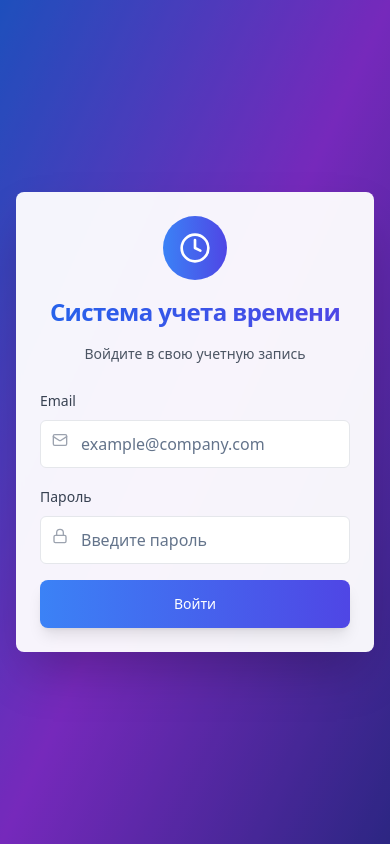
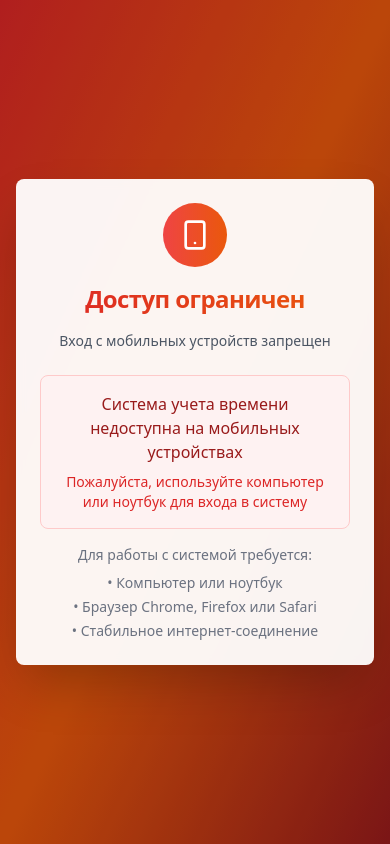
Before and after one commit to FLFantom/shift-sync-frontend, a React (Vite) app: page /login in a window 390 px wide. Built offline with nearby package versions, Linux system fonts and the light colour scheme.

Commit message:
feat: Block mobile login
Implement mobile device login restriction with a user-friendly message.

```diff
--- a/src/pages/Login.tsx
+++ b/src/pages/Login.tsx
@@ -1,4 +1,5 @@
-import { useState } from 'react';
+
+import { useState, useEffect } from 'react';
 import { useNavigate } from 'react-router-dom';
 import { useAuth } from '../contexts/AuthContext';
 import { useLogin } from '../hooks/useAuth';
@@ -6,14 +7,28 @@ import { Button } from '@/components/ui/button';
 import { Input } from '@/components/ui/input';
 import { Label } from '@/components/ui/label';
 import { Card, CardContent, CardDescription, CardHeader, CardTitle } from '@/components/ui/card';
-import { Clock, Mail, Lock } from 'lucide-react';
+import { Clock, Mail, Lock, Smartphone } from 'lucide-react';
 
 const Login = () => {
   const [email, setEmail] = useState('');
   const [password, setPassword] = useState('');
+  const [isMobile, setIsMobile] = useState(false);
   const { setUser, setToken } = useAuth();
   const navigate = useNavigate();
   const loginMutation = useLogin();
+
+  useEffect(() => {
+    const checkMobile = () => {
+      const userAgent = navigator.userAgent || navigator.vendor || (window as any).opera;
+      const mobileRegex = /android|webos|iphone|ipad|ipod|blackberry|iemobile|opera mini/i;
+      const isMobileDevice = mobileRegex.test(userAgent.toLowerCase()) || window.innerWidth <= 768;
+      setIsMobile(isMobileDevice);
+    };
+
+    checkMobile();
+    window.addEventListener('resize', checkMobile);
+    return () => window.removeEventListener('resize', checkMobile);
+  }, []);
 
   const handleSubmit = async (e: React.FormEvent) => {
     e.preventDefault();
@@ -40,6 +55,48 @@ const Login = () => {
       console.error('Login error:', error);
     }
   };
+
+  if (isMobile) {
+    return (
+      <div className="min-h-screen bg-gradient-to-br from-red-600 via-orange-600 to-red-800 flex items-center justify-center p-4">
+        <div className="absolute inset-0 bg-black/20"></div>
+
+        <Card className="w-full max-w-md relative z-10 backdrop-blur-sm bg-white/95 shadow-2xl border-0">
+          <CardHeader className="text-center space-y-4">
+            <div className="mx-auto w-16 h-16 bg-gradient-to-r from-red-500 to-orange-600 rounded-full flex items-center justify-center">
+              <Smartphone className="w-8 h-8 text-white" />
+            </div>
+            <CardTitle className="text-2xl font-bold bg-gradient-to-r from-red-600 to-orange-600 bg-clip-text text-transparent">
+              Доступ ограничен
+            </CardTitle>
+            <CardDescription className="text-gray-600">
+              Вход с мобильных устройств запрещен
+            </CardDescription>
+          </CardHeader>
+
+          <CardContent className="text-center space-y-4">
+            <div className="p-4 bg-red-50 rounded-lg border border-red-200">
+              <p className="text-red-800 font-medium mb-2">
+                Система учета времени недоступна на мобильных устройствах
+              </p>
+              <p className="text-red-600 text-sm">
+                Пожалуйста, используйте компьютер или ноутбук для входа в систему
+              </p>
+            </div>
+
+            <div className="text-sm text-gray-500">
+              <p>Для работы с системой требуется:</p>
+              <ul className="mt-2 space-y-1">
+                <li>• Компьютер или ноутбук</li>
+                <li>• Браузер Chrome, Firefox или Safari</li>
+                <li>• Стабильное интернет-соединение</li>
+              </ul>
+            </div>
+          </CardContent>
+        </Card>
+      </div>
+    );
+  }
 
   return (
     <div className="min-h-screen bg-gradient-to-br from-blue-600 via-purple-600 to-indigo-800 flex items-center justify-center p-4">
```
